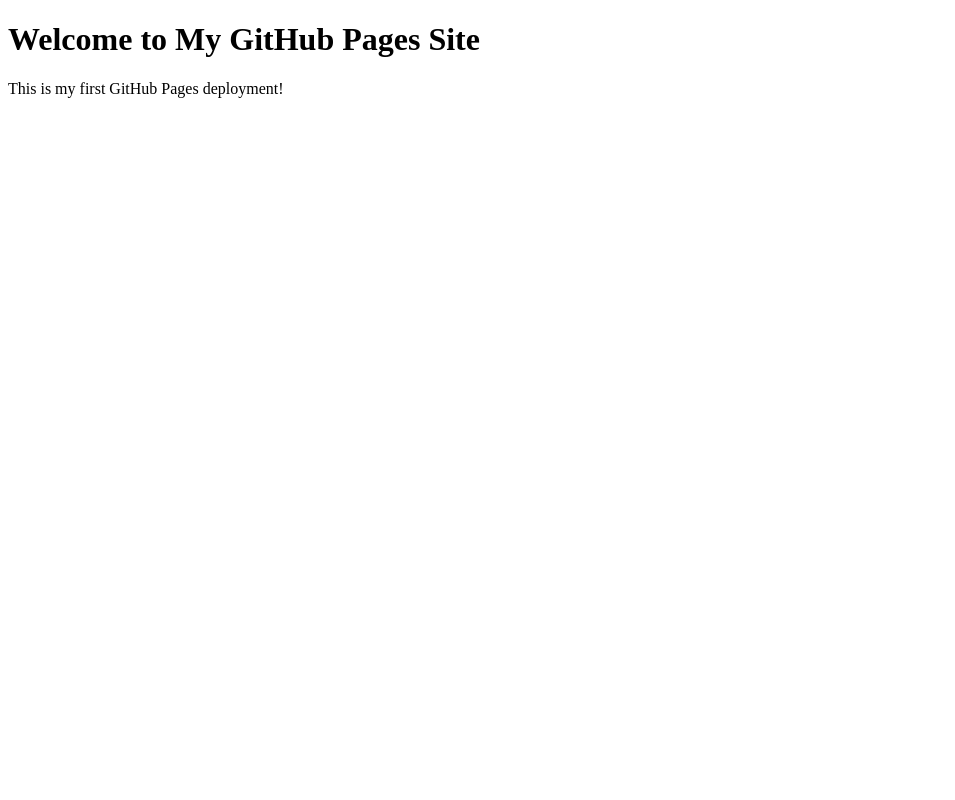
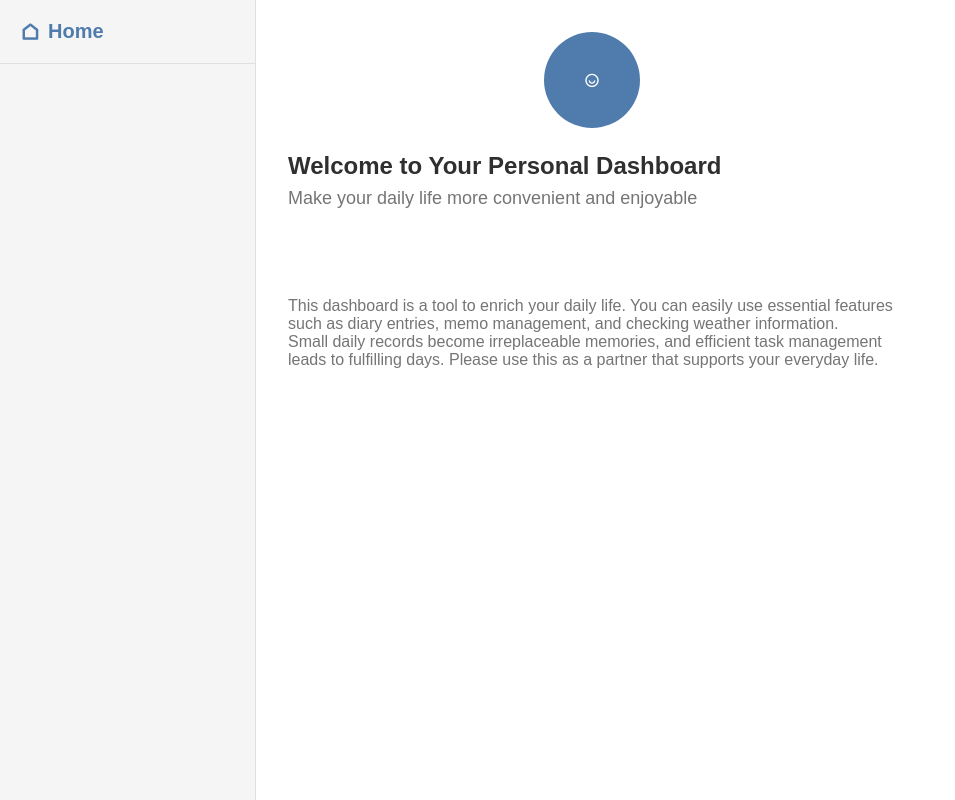
Before and after one commit to yuki2737/my-first-web-app, a plain HTML site: page index.html in a window 1280 px wide. Shown: the whole page, without its empty margins (0-955 px from the left). Drawn offline with nearby package versions, Linux system fonts and the light colour scheme.

Commit message:
Add files via upload

```diff
--- a/index.html
+++ b/index.html
@@ -1,12 +1,45 @@
 <!DOCTYPE html>
 <html lang="en">
-<head>
-    <meta charset="UTF-8">
-    <meta name="viewport" content="width=device-width, initial-scale=1.0">
-    <title>My GitHub Pages Site</title>
-</head>
-<body>
-    <h1>Welcome to My GitHub Pages Site</h1>
-    <p>This is my first GitHub Pages deployment!</p>
-</body>
+  <head>
+    <meta charset="UTF-8" />
+    <meta name="viewport" content="width=device-width, initial-scale=1.0" />
+    <title>Dashboard</title>
+    <link href="https://cdn.jsdelivr.net/npm/remixicon@4.5.0/fonts/remixicon.css" rel="stylesheet" />
+    <link rel=" stylesheet" href="style.css">
+  </head>
+  <body>
+    <div class="layout">
+      <aside>
+        <header>
+          <a href="#" data-tab="home">
+            <span class="ri-home-line"></span>
+            Home
+          </a>
+        </header>
+      </aside>
+      <main>
+        <section id="home">
+          <div class="header">
+            <div>
+              <span class="ri-user-smile-line"></span>
+            </div>
+            <div class="title">
+              Welcome to Your Personal Dashboard
+            </div>
+            <div class="subtitle">
+              Make your daily life more convenient and enjoyable
+            </div>
+          </div>
+          <div class="message">
+            <p>
+              This dashboard is a tool to enrich your daily life. You can easily use essential features such as diary entries, memo management, and checking weather information.
+            </p>
+            <p>
+              Small daily records become irreplaceable memories, and efficient task management leads to fulfilling days. Please use this as a partner that supports your everyday life.
+            </p>
+          </div>
+        </section>
+      </main>
+    </div>
+  </body>
 </html>
--- /dev/null
+++ b/style.css
@@ -0,0 +1,105 @@
+/* ブラウザで設定されているスタイルのリセット・共通設定 */
+/* 消さないでください */
+*,
+*::before,
+*::after {
+  box-sizing: border-box;
+}
+body,
+h1,
+h2,
+h3,
+p,
+ul,
+li,
+form,
+input,
+textarea,
+select,
+button {
+  margin: 0;
+  padding: 0;
+  font-family: sans-serif;
+}
+
+ul {
+  list-style: none;
+}
+/* スタイルのリセット終了 */
+.layout {
+  display: flex;
+  height: 100vh;
+}
+/* サイドバーとメインコンテンツを包むための要素のスタイルを書いてください */
+
+
+/* サイドバーに関連するスタイルを書いてください */
+aside{
+  width:256px;
+  flex-shrink:0;
+  background-color:#f5f5f5;
+  border-right: 1px solid #e0e0e0;
+  display:flex;
+  flex-direction: column;
+  height: 100%;
+}
+
+header{
+  padding:20px;
+  border-bottom: 1px solid #e0e0e0;
+}
+
+a{
+  font-size:1.25rem;
+  font-weight: 600;
+  color:#4f7cac;
+  display:flex;
+  align-items:center;
+  gap:8px;
+  text-decoration:none;
+}
+/* メインコンテンツに関連するスタイルを書いてください */
+
+mian{
+  flex:1;
+}
+.header{
+  background-color: white;
+  padding:32px;
+  border-bottom: 1px #e0e0e0;
+  align-items: center;
+}
+.ri-user-smile-line{
+  width:96px;
+  height:96px;
+  background-color: #4f7cac;
+  border-radius: 50%;
+  display:flex;
+  justify-content: center;
+  align-items: center;
+  margin:0 auto 24px;
+  font-size: 2.rem;
+  color:white;
+}
+
+.title{
+  font-size: 1.5rem;
+  font-weight: 600;
+  color: #2f2f2f;
+  margin-bottom: 8px;
+}
+
+.subtitle{
+  font-size: 1.125rem;
+  color: #757575;
+  margin-bottom: 24px;
+}
+
+
+.message{
+  max-width: 672px;
+  margin: auto 0 auto 0;
+  padding: 32px;
+  color: #757575;
+  margin-bottom: 16px;
+}
```
